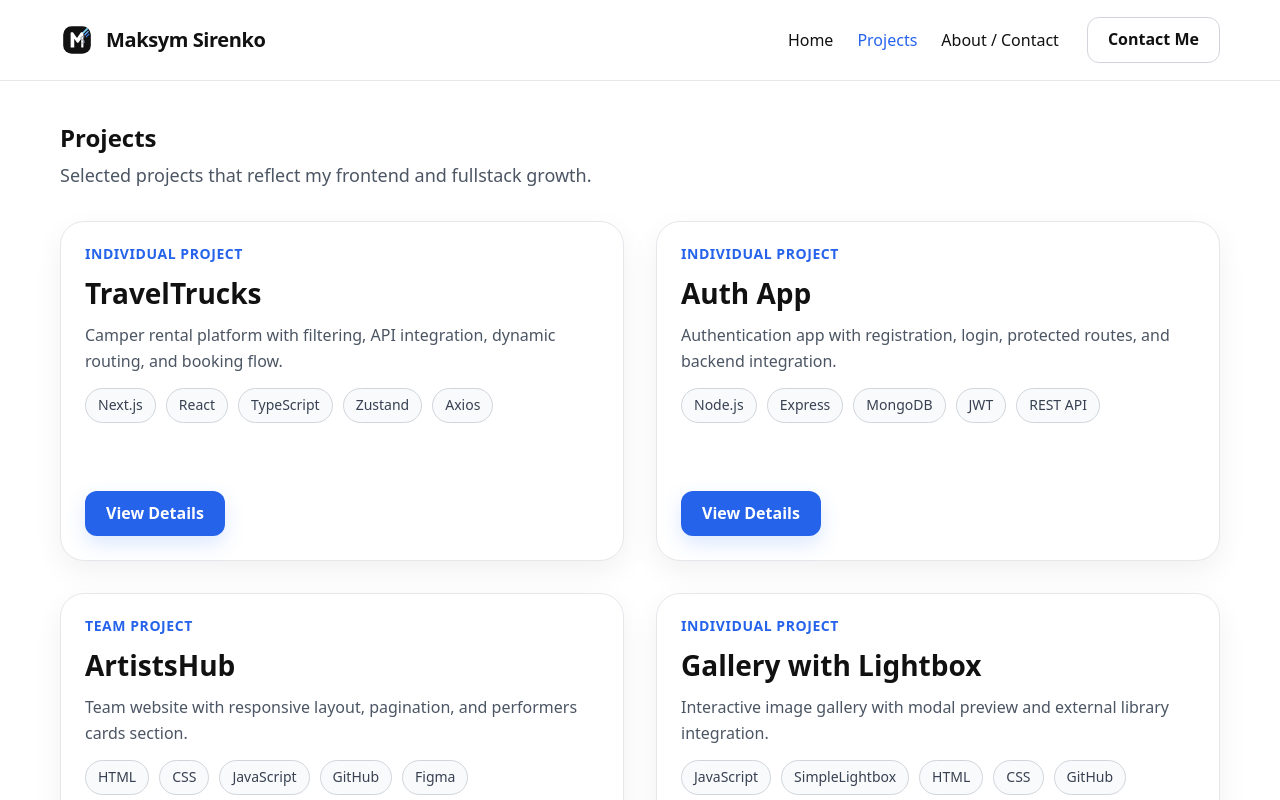
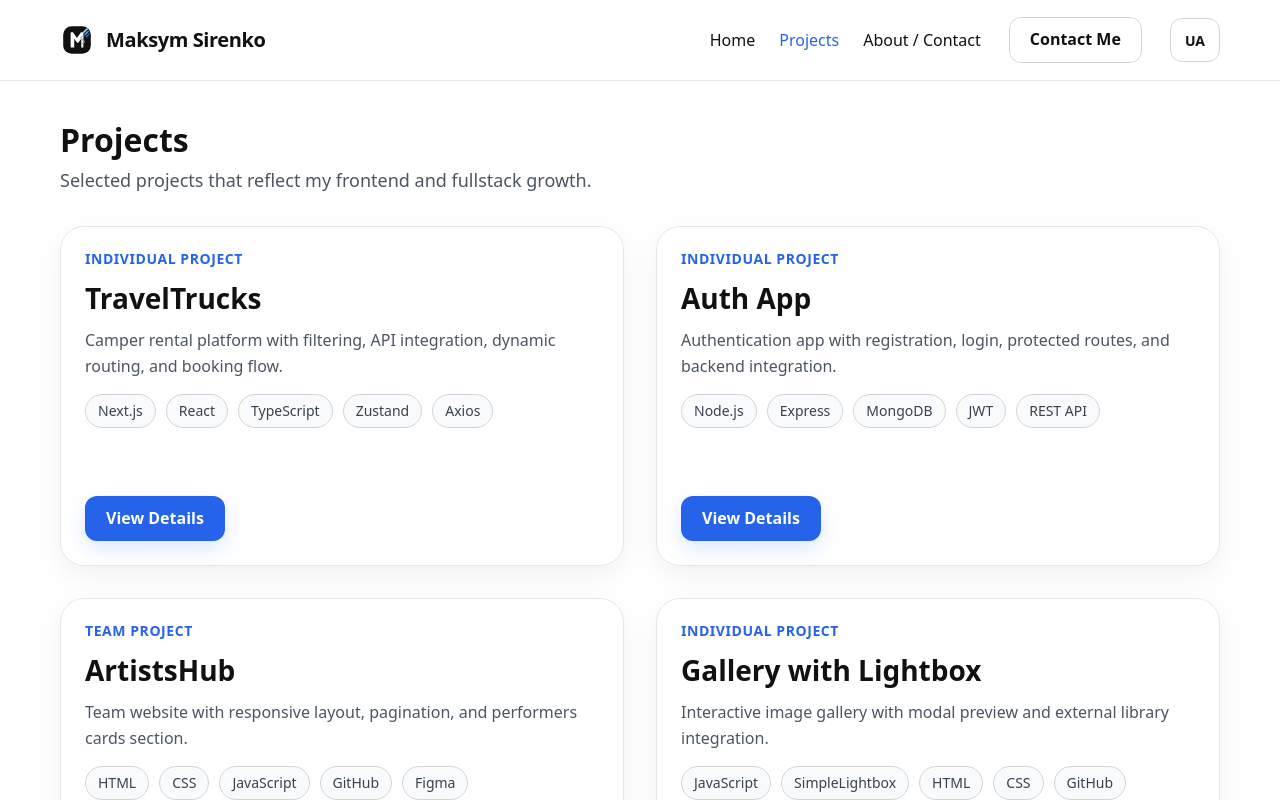
Before and after one commit to Maksym-Sirenko/personal-page, a React (Vite) app: page /projects in a window 1280 px wide. Shown: the top 800 px of the page. Built offline with nearby package versions, Linux system fonts and the light colour scheme.

Commit message:
refactor: improve projects layout and simplify project cards

```diff
--- a/src/App.tsx
+++ b/src/App.tsx
@@ -1,10 +1,7 @@
-import { useState } from "react";
 import { RouterProvider } from "react-router-dom";
 import { router } from "./router";
 
 function App() {
-  const [language, setLanguage] = useState<"en" | "ua">("en");
-
   return <RouterProvider router={router} />;
 }
 
--- a/src/components/layout/Header/Header.module.scss
+++ b/src/components/layout/Header/Header.module.scss
@@ -144,6 +144,35 @@
   min-height: 48px;
 }
 
+.languageButton {
+  display: inline-flex;
+  align-items: center;
+  justify-content: center;
+  min-width: 48px;
+  height: 44px;
+  padding: 0 14px;
+  border: 1px solid #d1d5db;
+  border-radius: 12px;
+  background-color: transparent;
+  color: var(--text);
+  font-size: 14px;
+  font-weight: 600;
+  cursor: pointer;
+  transition:
+    background-color 0.2s ease,
+    border-color 0.2s ease,
+    transform 0.2s ease;
+}
+
+.languageButton:hover {
+  background-color: #f9fafb;
+  border-color: #9ca3af;
+}
+
+.languageButton:active {
+  transform: translateY(1px);
+}
+
 @media screen and (min-width: 768px) {
   .inner {
     min-height: 80px;
--- a/src/components/layout/Header/Header.tsx
+++ b/src/components/layout/Header/Header.tsx
@@ -5,17 +5,29 @@ import Container from "../../ui/Container/Container";
 import Button from "../../ui/Button/Button";
 import SVGIcon from "../../ui/SVGIcon/SVGIcon";
 import Drawer from "../../ui/Drawer/Drawer";
+import { translations, type Language } from "../../../i18n/translations";
 import styles from "./Header.module.scss";
 
-function Header() {
+type HeaderProps = {
+  language: Language;
+  setLanguage: React.Dispatch<React.SetStateAction<Language>>;
+};
+
+function Header({ language, setLanguage }: HeaderProps) {
   const [isMenuOpen, setIsMenuOpen] = useState(false);
 
+  const t = translations[language];
+
   const toggleMenu = () => {
-    setIsMenuOpen((prev) => !prev);
+    setIsMenuOpen(prev => !prev);
   };
 
   const closeMenu = () => {
     setIsMenuOpen(false);
+  };
+
+  const toggleLanguage = () => {
+    setLanguage(prev => (prev === "en" ? "ua" : "en"));
   };
 
   const getLinkClass = ({ isActive }: { isActive: boolean }) =>
@@ -34,33 +46,39 @@ function Header() {
             <ul className={styles.desktopNavList}>
               <li>
                 <NavLink to="/" className={getLinkClass}>
-                  Home
+                  {t.nav.home}
                 </NavLink>
               </li>
 
               <li>
                 <NavLink to="/projects" className={getLinkClass}>
-                  Projects
+                  {t.nav.projects}
                 </NavLink>
               </li>
 
               <li>
                 <NavLink to="/about" className={getLinkClass}>
-                  About / Contact
+                  {t.nav.about}
                 </NavLink>
               </li>
             </ul>
 
-            <Button variant="secondary">Contact Me</Button>
+            <Button variant="secondary">{t.nav.contact}</Button>
+
+            <button
+              type="button"
+              className={styles.languageButton}
+              onClick={toggleLanguage}
+            >
+              {language === "en" ? "UA" : "EN"}
+            </button>
           </nav>
 
           <button
             type="button"
             className={styles.menuButton}
             onClick={toggleMenu}
-            aria-label={
-              isMenuOpen ? "Close navigation menu" : "Open navigation menu"
-            }
+            aria-label={isMenuOpen ? "Close navigation menu" : "Open navigation menu"}
             aria-expanded={isMenuOpen}
             aria-controls="mobile-navigation"
           >
@@ -74,23 +92,19 @@ function Header() {
           <ul className={styles.mobileNavList}>
             <li>
               <NavLink to="/" className={getLinkClass} onClick={closeMenu}>
-                Home
+                {t.nav.home}
               </NavLink>
             </li>
 
             <li>
-              <NavLink
-                to="/projects"
-                className={getLinkClass}
-                onClick={closeMenu}
-              >
-                Projects
+              <NavLink to="/projects" className={getLinkClass} onClick={closeMenu}>
+                {t.nav.projects}
               </NavLink>
             </li>
 
             <li>
               <NavLink to="/about" className={getLinkClass} onClick={closeMenu}>
-                About / Contact
+                {t.nav.about}
               </NavLink>
             </li>
           </ul>
@@ -100,8 +114,16 @@ function Header() {
             className={styles.mobileContactButton}
             onClick={closeMenu}
           >
-            Contact Me
+            {t.nav.contact}
           </Button>
+
+          <button
+            type="button"
+            className={styles.languageButton}
+            onClick={toggleLanguage}
+          >
+            {language === "en" ? "UA" : "EN"}
+          </button>
         </nav>
       </Drawer>
     </header>
--- a/src/components/project/ProjectCard/ProjectCard.module.scss
+++ b/src/components/project/ProjectCard/ProjectCard.module.scss
@@ -37,17 +37,17 @@
 }
 
 .title {
+  margin: 0;
   font-size: 24px;
   line-height: 1.15;
   font-weight: 700;
-  margin: 0;
 }
 
 .description {
+  margin: 0;
   font-size: 16px;
   line-height: 1.6;
   color: #4b5563;
-  margin: 0;
 }
 
 .stackList {
--- a/src/layouts/MainLayout.tsx
+++ b/src/layouts/MainLayout.tsx
@@ -1,12 +1,16 @@
+import { useState } from "react";
 import { Outlet } from "react-router-dom";
 import Header from "../components/layout/Header/Header";
 import Footer from "../components/layout/Footer/Footer";
+import type { Language } from "../i18n/translations";
 
 function MainLayout() {
+  const [language, setLanguage] = useState<Language>("en");
+
   return (
     <>
-      <Header />
-      <Outlet />
+      <Header language={language} setLanguage={setLanguage} />
+      <Outlet context={{ language }} />
       <Footer />
     </>
   );
--- a/src/pages/HomePage/HomePage.tsx
+++ b/src/pages/HomePage/HomePage.tsx
@@ -1,18 +1,25 @@
+import { useOutletContext } from "react-router-dom";
 import Container from "../../components/ui/Container/Container";
 import Button from "../../components/ui/Button/Button";
+import { translations, type Language } from "../../i18n/translations";
 import styles from "./HomePage.module.scss";
 
+type OutletContextType = {
+  language: Language;
+};
+
 function HomePage() {
+  const { language } = useOutletContext<OutletContextType>();
+  const t = translations[language];
+
   return (
     <main>
       <section className={styles.hero}>
         <Container>
           <div className={styles.heroContent}>
-            <h1 className={styles.title}>Maksym Sirenko</h1>
-            <p className={styles.subtitle}>
-              Junior Fullstack Developer focused on clean UI, responsive
-              layouts, and practical web solutions.
-            </p>
+            <h1 className={styles.title}>{t.home.title}</h1>
+
+            <p className={styles.subtitle}>{t.home.subtitle}</p>
 
             <div className={styles.actions}>
               <Button
@@ -20,11 +27,11 @@ function HomePage() {
                 variant="primary"
                 className={styles.actionButton}
               >
-                View Projects
+                {t.home.viewProjects}
               </Button>
 
               <Button variant="secondary" className={styles.actionButton}>
-                Contact Me
+                {t.home.contact}
               </Button>
             </div>
           </div>
--- a/src/pages/ProjectsPage/ProjectsPage.module.scss
+++ b/src/pages/ProjectsPage/ProjectsPage.module.scss
@@ -1,15 +1,16 @@
 .section {
   padding: 40px 0 64px;
-  max-width: 1200px;
-  margin: 0 auto;
 }
 
 .title {
   margin: 0 0 8px;
+  font-size: 32px;
+  line-height: 1.2;
 }
 
 .subtitle {
   margin: 0 0 32px;
+  max-width: 600px;
   font-size: 18px;
   line-height: 1.5;
   color: #4b5563;
```
Also changed, not shown: src/i18n/translations.ts (renamed from src/i18n/translation.ts).
